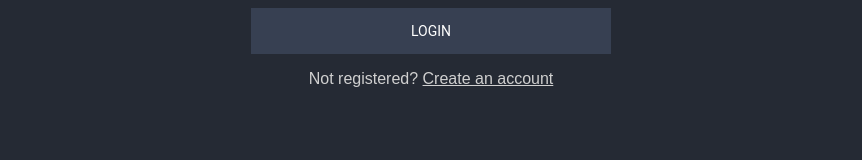
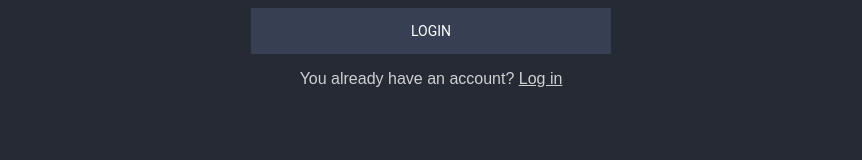
Before and after one commit to alifertah/blog-react, a React (Create React App) app: page /Signin in a window 1280 px wide. Shown: the part 440-600 px from the top of the page, without its empty margins (209-1071 px from the left). Built offline with nearby package versions, Linux system fonts and the light colour scheme; a web font is replaced by a local one.

Commit message:
:white_check_mark: sign in page done

```diff
--- a/src/components/Signin/Signin.js
+++ b/src/components/Signin/Signin.js
@@ -14,7 +14,7 @@ function Signin() {
           <input type="password" placeholder="confirm password" />
           <button>login</button>
           <p class="message">
-            Not registered? <Link to="/Signin">Create an account</Link>
+          You already have an account? <Link to="/Login">Log in</Link>
           </p>
         </form>
       </div>
```
